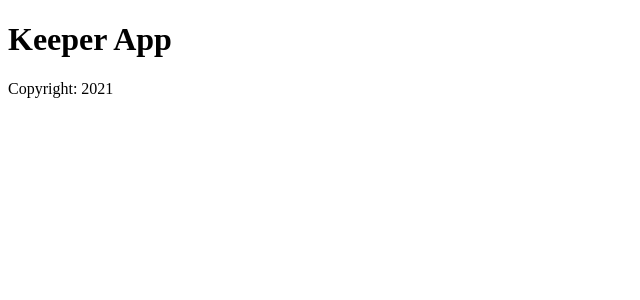
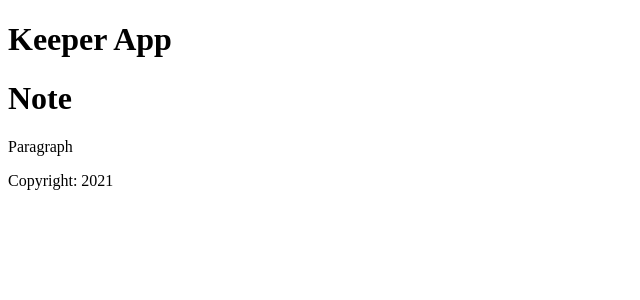
Before and after one commit to ChristianVillalba/keeper_react, a React (Create React App) app in the folder keeper/: page / in a window 1280 px wide. Shown: the top 300 px of the page, without its empty margins (0-640 px from the left). Built offline with nearby package versions, Linux system fonts and the light colour scheme.

Commit message:
Note.jsx component created and connected to App.jsx

```diff
--- a/keeper/src/components/App.jsx
+++ b/keeper/src/components/App.jsx
@@ -1,13 +1,14 @@
 import React from "react";
 
 import Header from "./Header";
+import Note from "./Note"
 import Footer from "./Footer";
 
 function App() {
   return (
     <div>
       <Header />
-
+      <Note />
       <Footer />
     </div>
   );
--- /dev/null
+++ b/keeper/src/components/Note.jsx
@@ -0,0 +1,10 @@
+import React from "react";
+
+function Note() {
+  return <div>
+  <h1>Note</h1>
+  <p>Paragraph</p>
+  </div>;
+}
+
+export default Note;
```
